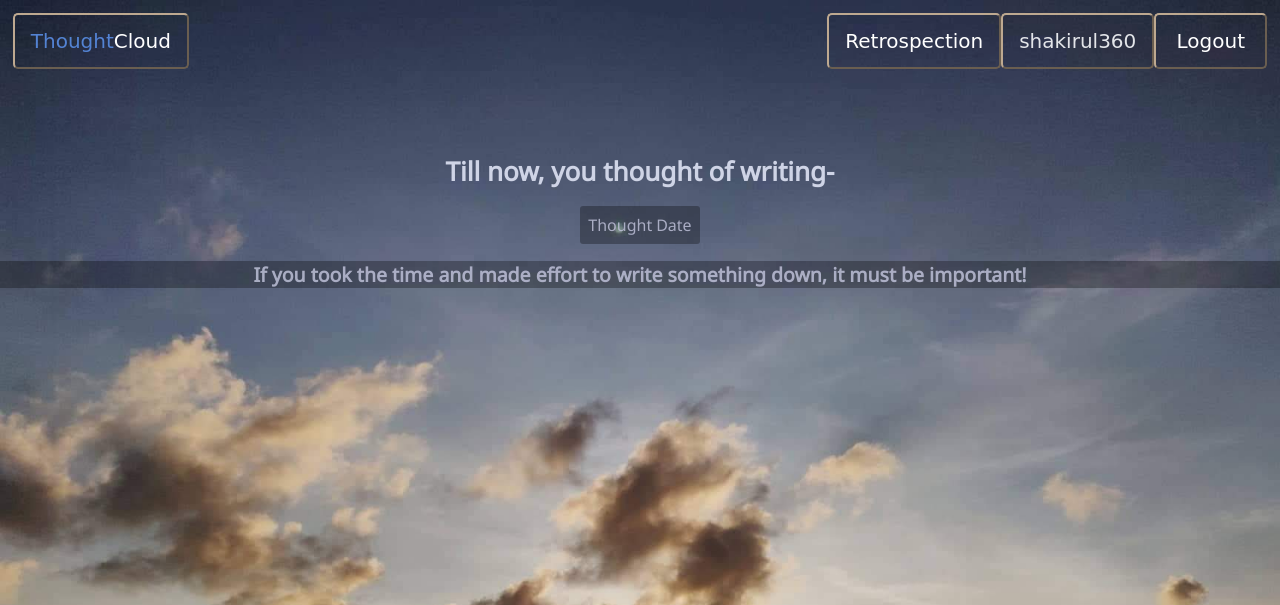
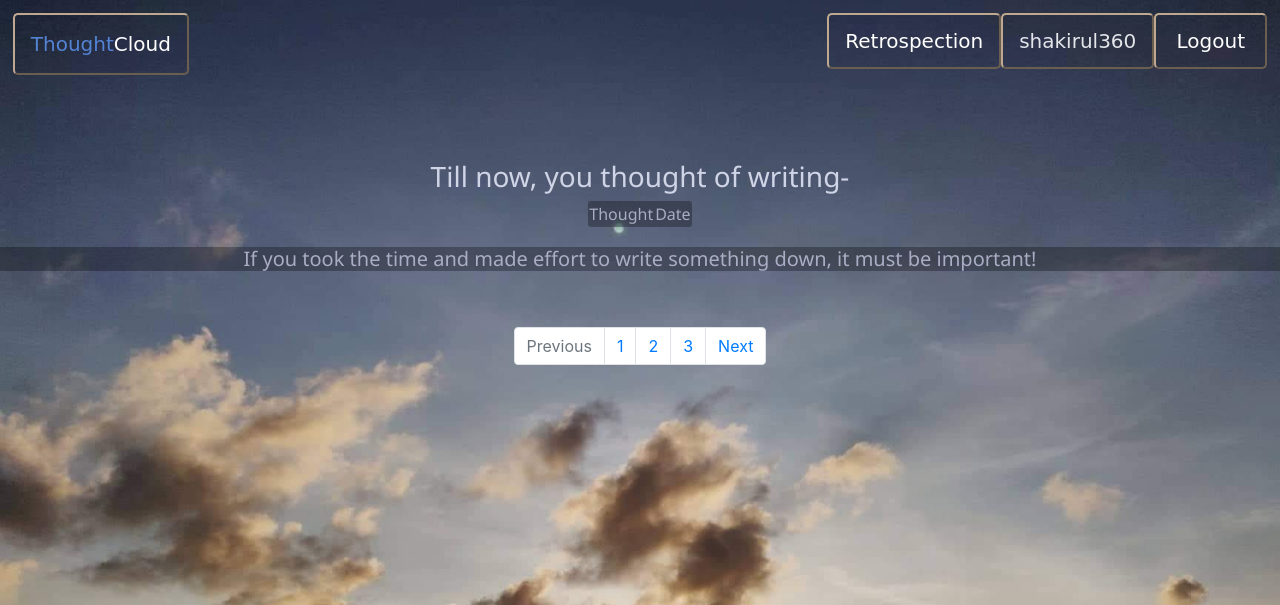
Before and after one commit to shakirul360/django-TCloud, a Django app: page /retro/look in a window 1280 px wide. Shown: the top 605 px of the page. Run offline with Django 3.2, Linux system fonts and the light colour scheme; a user stored in the database is signed in; some libraries are stand-ins or nearby versions; some web fonts are replaced.

Commit message:
problematic pagination

```diff
--- a/django-project/thoughtcloud/retrospection/templates/look.html
+++ b/django-project/thoughtcloud/retrospection/templates/look.html
@@ -1,9 +1,7 @@
 {% extends 'base.html' %}
 
-    {% block stylesheet %}
-    <link rel="stylesheet" href="https://cdn.jsdelivr.net/npm/bootstrap@4.5.3/dist/css/bootstrap.min.css" integrity="sha384-TX8t27EcRE3e/ihU7zmQxVncDAy5uIKz4rEkgIXeMed4M0jlfIDPvg6uqKI2xXr2" crossorigin="anonymous">
-    {% endblock stylesheet %}
-<link rel="stylesheet" href="https://cdn.jsdelivr.net/npm/bootstrap@4.5.3/dist/css/bootstrap.min.css" integrity="sha384-TX8t27EcRE3e/ihU7zmQxVncDAy5uIKz4rEkgIXeMed4M0jlfIDPvg6uqKI2xXr2" crossorigin="anonymous">
+
+
 
 
 {% block title %}
@@ -13,7 +11,7 @@
 {% block content %}
     <div class = "results">
     <form method = "GET" >
-        <h1>Till now, you thought of writing- </h1>
+        <h3>Till now, you thought of writing- </h3>
         <table>
             <thead>
                 <tr>
@@ -30,8 +28,32 @@
                 {% endfor %}
 
     </tbody>
+
         </table>
-    <h2 id = "quote"> If you took the time and made effort to write something down, it must be important!</h3>
+        <br>
+        <h2 class="h5"> If you took the time and made effort to write something down, it must be important!</h2>
+
+    </div>
+    <br><br>
+    <div>
+
+    {% block stylesheet %}
+        <link rel="stylesheet" href="https://maxcdn.bootstrapcdn.com/bootstrap/4.0.0/css/bootstrap.min.css" integrity="sha384-Gn5384xqQ1aoWXA+058RXPxPg6fy4IWvTNh0E263XmFcJlSAwiGgFAW/dAiS6JXm" crossorigin="anonymous">
+    {% endblock stylesheet %}
+
+    <nav aria-label="Page navigation example">
+        <ul class="pagination justify-content-center">
+            <li class="page-item disabled">
+            <a class="page-link" href="#" tabindex="-1">Previous</a>
+            </li>
+            <li class="page-item"><a class="page-link" href="#">1</a></li>
+            <li class="page-item"><a class="page-link" href="#">2</a></li>
+            <li class="page-item"><a class="page-link" href="#">3</a></li>
+            <li class="page-item">
+            <a class="page-link" href="#">Next</a>
+            </li>
+        </ul>
+    </nav>
 
     </div>
 
@@ -39,3 +61,34 @@
 
 
 {% endblock content %}
+
+
+
+<!--
+
+<div>
+
+
+
+    <nav aria-label="Page navigation example">
+        <ul class="pagination justify-content-center">
+            <li class="page-item"><a class="page-link" href="?pg=1">Previous</a></li>
+
+            {% if data.has_previous %}
+                <li class="page-item"><a class="page-link" href="?pg={{ data.previous_page_number }}">{{ data.previous_page_number }}</a></li>
+            {% endif %}
+
+            <li class="page-item"><a class="page-link" href="?pg={{ data.number }}">{{ data.number }}</a></li>
+            <li class="page-item"><a class="page-link" href="?pg={{ data.next_page_number }}">{{ data.next_page_number }}</a></li>
+
+            {% if data.has_next %}
+                <li class="page-item"><a class="page-link" href="?pg={{ data.paginator.num_pages }}">Next</a></li>
+            {% endif %}
+
+        </ul>
+    </nav>
+
+    </div>
+
+
+    -->
--- a/django-project/thoughtcloud/retrospection/templates/submit.html
+++ b/django-project/thoughtcloud/retrospection/templates/submit.html
@@ -3,7 +3,7 @@
 <html lang="en" dir="ltr">
 
     <head>
-        <title>ThoughtBook!</title>
+        <title>ThoughtCloud!</title>
         <link rel = "stylesheet" type = "text/css" href = "{% static 'css/submit.css' %}">
     </head>
 
--- a/django-project/thoughtcloud/retrospection/views.py
+++ b/django-project/thoughtcloud/retrospection/views.py
@@ -46,10 +46,12 @@
                 data = Thought.objects.filter(date__gte=today, manager = request.user)
 
             #implementation of Pagination
-           #paginator = Paginator(data, 7)
-           # page = request.GET.get('pg')
+            paginator = Paginator(data, 10)
+            page = request.GET.get('pg')
             #refreshing data
-            #data = paginator.get_page(page)
+            data = paginator.get_page(page)
+
+
             return render(request,'look.html', {'data' : data})
     return render(request, 'look.html')
 
--- a/django-project/thoughtcloud/templates/base.html
+++ b/django-project/thoughtcloud/templates/base.html
@@ -23,9 +23,9 @@
 	<!--Link the css style sheet here-->
 	<link rel="stylesheet" type="text/css" href="{% static 'css/style.css' %}" />
 
-	{% block stylesheets %}
 
-	{% endblock stylesheets %}
+	{% block stylesheet %}
+	{% endblock stylesheet %}
 
 </head>
 
```
Also changed, not shown: django-project/thoughtcloud/retrospection/static/css/style.css (+5 -3 lines), django-project/thoughtcloud/db.sqlite3.
